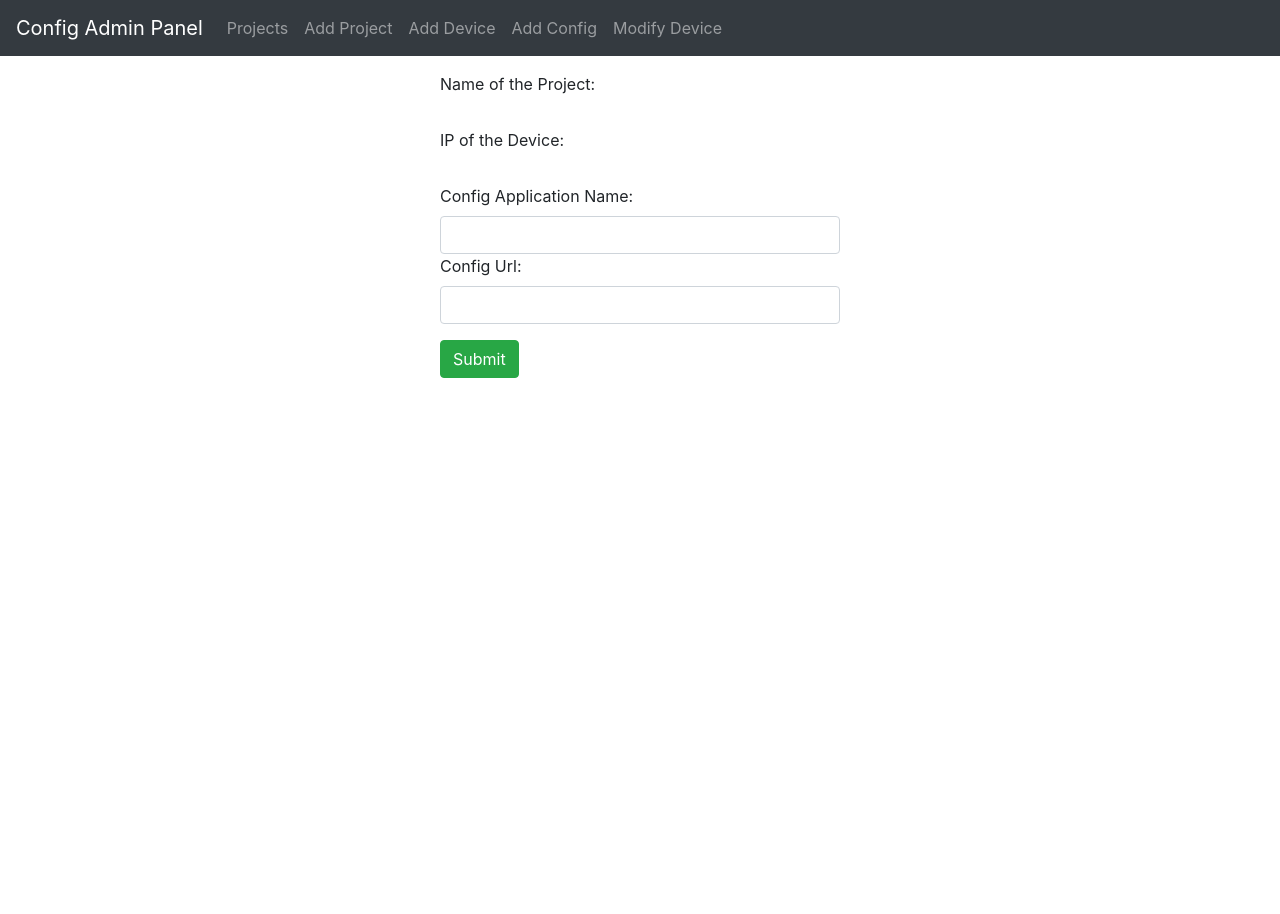
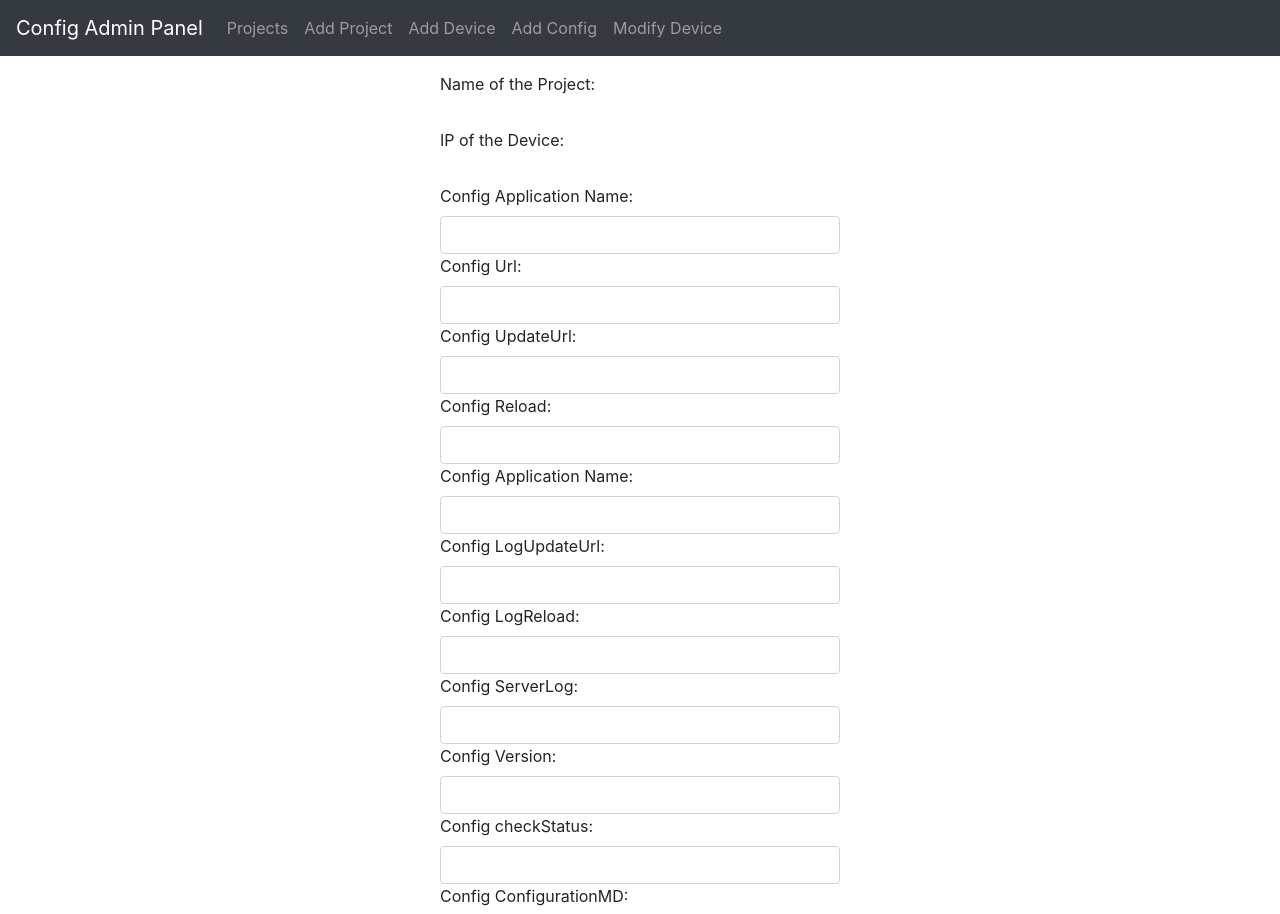
Before and after one commit to KaanKoc97/config-admin-panel, an Angular app in the folder frontend/: page /addConfig in a window 1280 px wide. Shown: the top 914 px of the page. Before the commit the page ends 800 px from the top, so only its background shows below. Built offline with nearby package versions, Linux system fonts and the light colour scheme.

Commit message:
Config Display and Addition Extension

```diff
--- a/frontend/src/app/components/add-config/add-config.component.html
+++ b/frontend/src/app/components/add-config/add-config.component.html
@@ -9,6 +9,34 @@
             <input class="form-control" id="appName" required [(ngModel)]="config.appName" name="appName" />
             <label for="label">Config Url:</label>
             <input class="form-control" id="configUrl" required [(ngModel)]="config.configUrl" name="configUrl" />
+            <label for="label">Config UpdateUrl:</label>
+            <input class="form-control" id="configUpdateUrl" required [(ngModel)]="config.configUpdateUrl"
+                name="configUpdateUrl" />
+            <label for="label">Config Reload:</label>
+            <input class="form-control" id="configReload" required [(ngModel)]="config.configReload"
+                name="configReload" />
+            <label for="label">Config Application Name:</label>
+            <input class="form-control" id="logUrl" required [(ngModel)]="config.logUrl" name="logUrl" />
+            <label for="label">Config LogUpdateUrl:</label>
+            <input class="form-control" id="logUpdateUrl" required [(ngModel)]="config.logUpdateUrl"
+                name="logUpdateUrl" />
+
+            <label for="label">Config LogReload:</label>
+            <input class="form-control" id="logReload" required [(ngModel)]="config.logReload" name="logReload" />
+            <label for="label">Config ServerLog:</label>
+            <input class="form-control" id="serverLog" required [(ngModel)]="config.serverLog" name="serverLog" />
+
+            <label for="label">Config Version:</label>
+            <input class="form-control" id="version" required [(ngModel)]="config.version" name="version" />
+            <label for="label">Config checkStatus:</label>
+            <input class="form-control" id="checkStatus" required [(ngModel)]="config.checkStatus" name="checkStatus" />
+
+            <label for="label">Config ConfigurationMD:</label>
+            <input class="form-control" id="configurationMD" required [(ngModel)]="config.configurationMD"
+                name="configurationMD" />
+            <label for="label">Config GitSource:</label>
+            <input class="form-control" id="gitSource" required [(ngModel)]="config.gitSource" name="gitSource" />
+
         </div>
 
         <button (click)="saveConfig()" class="btn btn-success">Submit</button>
--- a/frontend/src/app/components/tutorials-list/tutorials-list.component.html
+++ b/frontend/src/app/components/tutorials-list/tutorials-list.component.html
@@ -76,6 +76,47 @@
         <a href="{{currentConfig.configUrl}}" target="_blank" >Configs</a>
       </div>
       <div>
+        <label><strong>ConfigUpdateUrl:</strong></label>
+        {{ currentConfig.configUpdateUrl }}
+      </div>
+      <div>
+        <label><strong>ConfigReload:</strong></label>
+        {{ currentConfig.configReload }}
+      </div>
+      <div>
+        <label><strong>LogUrl:</strong></label>
+        {{ currentConfig.logUrl }}
+      </div>
+      <div>
+        <label><strong>LogUpdateUrl:</strong></label>
+        {{ currentConfig.logUpdateUrl }}
+      </div>
+      <div>
+        <label><strong>LogReload:</strong></label>
+        {{ currentConfig.logReload }}
+      </div>
+      <div>
+        <label><strong>ServerLog:</strong></label>
+        {{ currentConfig.serverLog }}
+      </div>
+      <div>
+        <label><strong>Version:</strong></label>
+        {{ currentConfig.version }}
+      </div>
+      <div>
+        <label><strong>CheckStatus:</strong></label>
+        {{ currentConfig.checkStatus }}
+      </div>
+      <div>
+        <label><strong>ConfigurationMD:</strong></label>
+        {{ currentConfig.configurationMD }}
+      </div>
+      <div>
+        <label><strong>GitSource:</strong></label>
+        {{ currentConfig.gitSource }}
+      </div>
+
+      <div>
         <label><strong>Device Status:</strong></label>
         {{ currentDevice.status }}
       </div>
```
Also changed, not shown: 1 other file (tests, documents, lock files or other folders).
